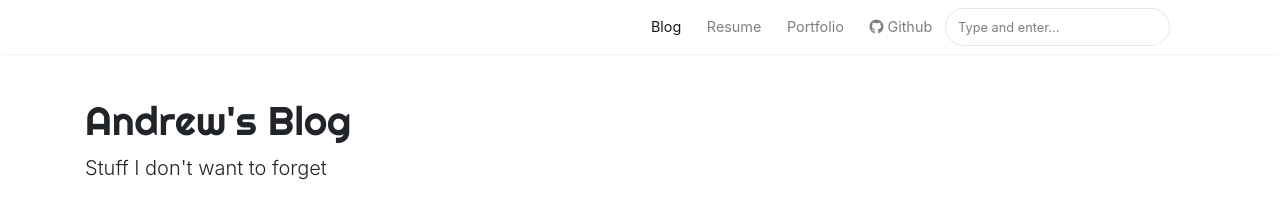
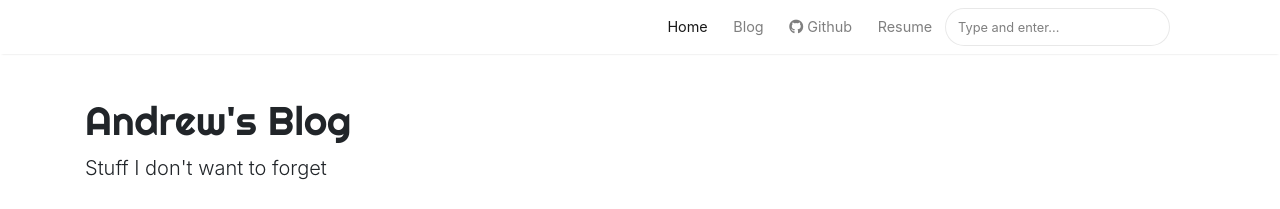
Before and after one commit to andrewguest/blog, a Jekyll site: the page built from index.html, in a window 1280 px wide. Shown: the top 209 px of the page. Built offline with Jekyll 4.4.1, drawn with Linux system fonts in a browser that asks for light colours; nearby versions of some CDN libraries; the list of posts is cut into pages by our own code.

Commit message:
Update default.html

```diff
--- a/_layouts/default.html
+++ b/_layouts/default.html
@@ -45,19 +45,19 @@
                 {% else %}
                 <li class="nav-item">
                 {% endif %}
-                <a class="nav-link" href="{{ site.baseurl }}/index.html">Blog</a>
-                </li>
-
-                <li class="nav-item">
-                <a class="nav-link" href="{{ site.baseurl }}/resume">Resume</a>
+                	<a class="nav-link" href="https://aguest.me">Home</a>
                 </li>
 
 		<li class="nav-item">
-		<a class="nav-link" href="{{ site.baseurl }}/categories#portfolio">Portfolio</a>
+                	<a class="nav-link" href="{{ site.baseurl }}">Blog</a>
 		</li>
 
                 <li class="nav-item">
-                <a target="_blank" class="nav-link" href="https://github.com/andrewguest"><i class="fab fa-github"></i> Github</a>
+                	<a target="_blank" class="nav-link" href="https://github.com/andrewguest"><i class="fab fa-github"></i> Github</a>
+                </li>
+
+		<li class="nav-item">
+                	<a class="nav-link" href="{{ site.baseurl }}/resume">Resume</a>
                 </li>
 
                 {% include search-lunr.html %}
```
